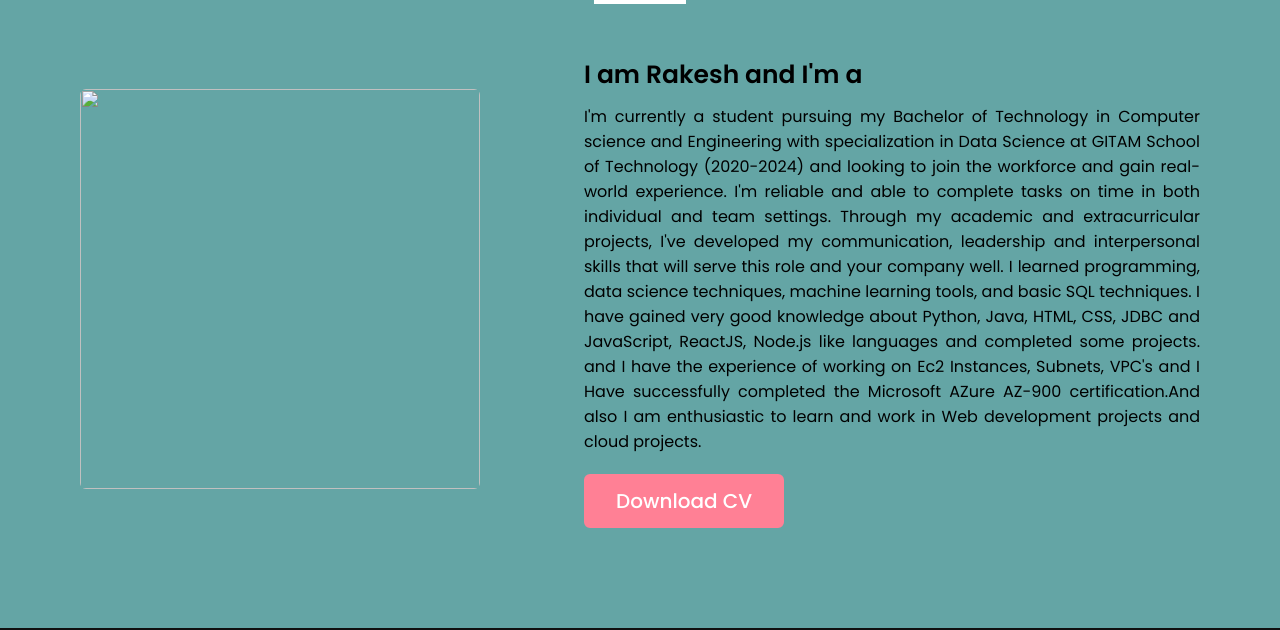
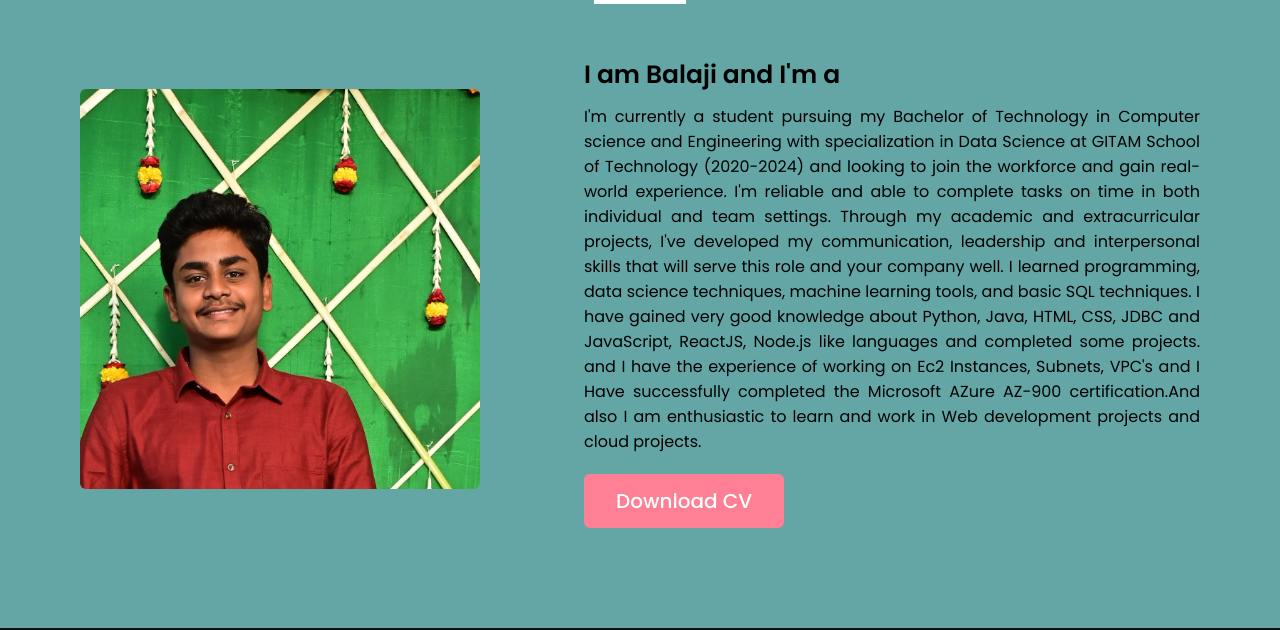
Before and after one commit to balaji-ra/OIBSIN_Task2, a plain HTML site: page index.html in a window 1280 px wide. Shown: the part 170-800 px from the top of the page. Drawn offline with nearby package versions, Linux system fonts and the light colour scheme.

Commit message:
Update index.html

```diff
--- a/index.html
+++ b/index.html
@@ -35,10 +35,10 @@
             <h2 class="title"> About Me </h2>
             <div class="about-content">
                 <div class="column left">
-                    <img src="Profile_1">
+                    <img src="Profile_1.JPG">
                 </div>
                 <div class="column right">
-                    <div class="text">I am Rakesh and I'm a <span class="typing-2"></span></div>
+                    <div class="text">I am Balaji and I'm a <span class="typing-2"></span></div>
                     <p> I'm currently a student pursuing my Bachelor of Technology in Computer science and Engineering with specialization in Data Science at GITAM School of Technology (2020-2024) and looking to join the workforce and gain real-world experience. I'm reliable and able to complete tasks on time in both individual and team settings. Through my academic and extracurricular projects, I've developed my communication, leadership and interpersonal skills that will serve this role and your company well. I learned programming, data science techniques, machine learning tools, and basic SQL techniques. I have gained very good knowledge about Python, Java, HTML, CSS, JDBC and JavaScript, ReactJS, Node.js like languages and completed some projects. and I have the experience of working on Ec2 Instances, Subnets, VPC's and I Have successfully completed the Microsoft AZure AZ-900 certification.And also I am enthusiastic to learn and work in Web development projects and cloud projects. </p>
                     <a href="resume 4001">Download CV</a>
                 </div>
```
